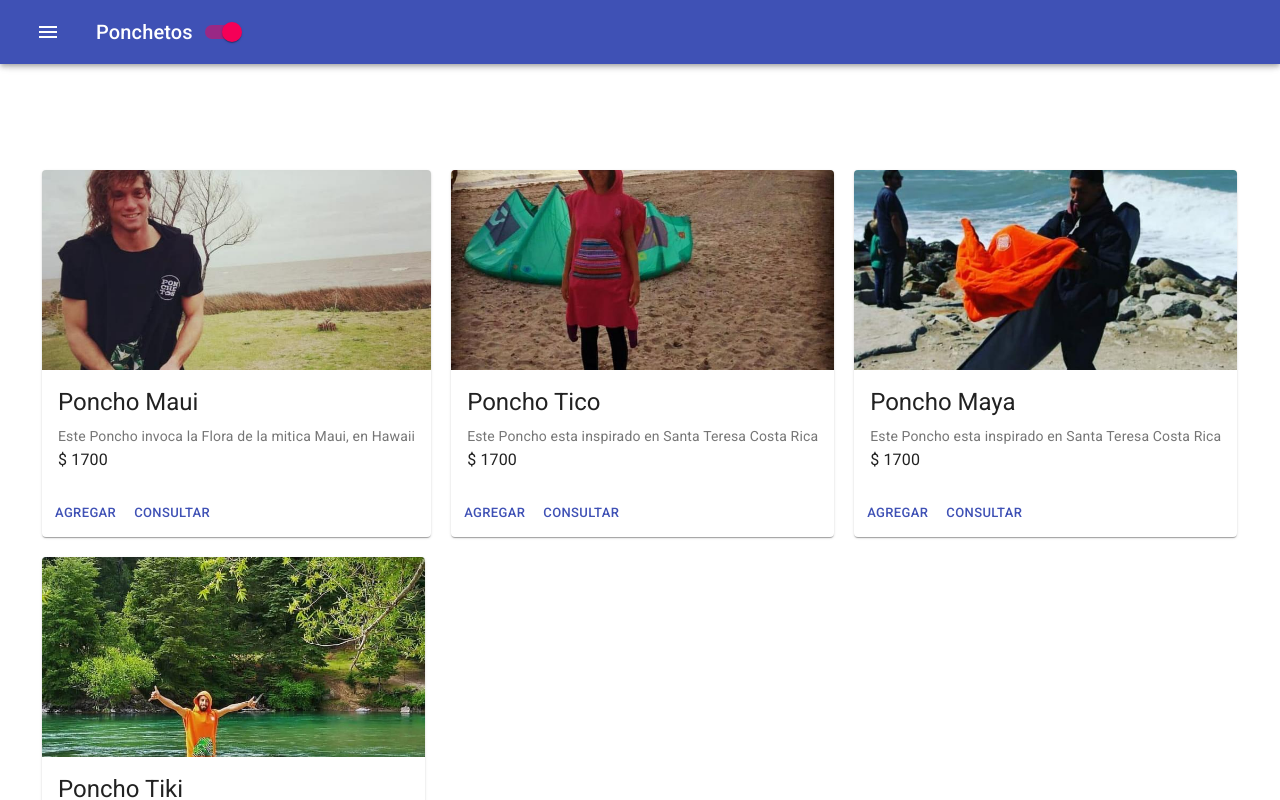
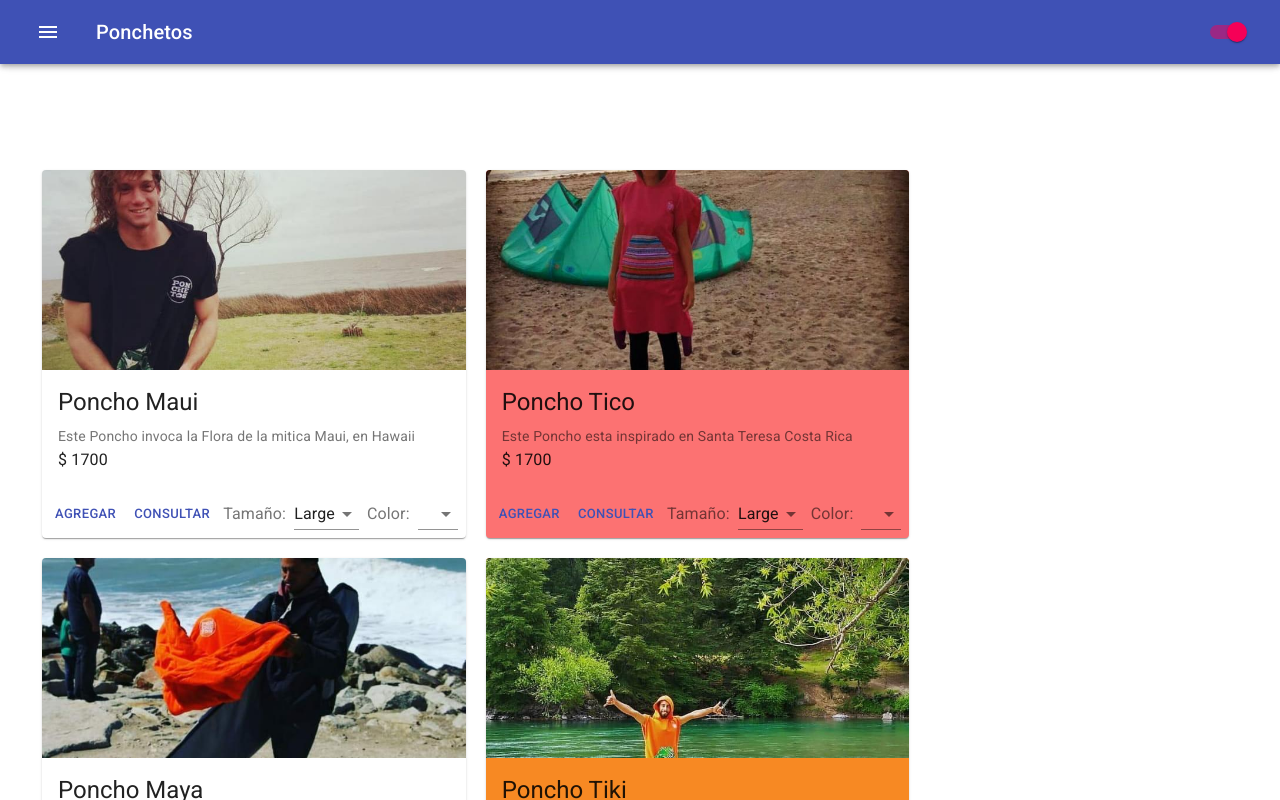
Before and after one commit to sammartfrank/ponchetos, a React app: page / in a window 1280 px wide. Shown: the top 800 px of the page. Built offline with nearby package versions, Linux system fonts and the light colour scheme; the HTML template or start-up script is replaced by a standard one.

Commit message:
mueblesSide

```diff
--- a/src/App.tsx
+++ b/src/App.tsx
@@ -4,6 +4,7 @@ import { Container } from '@material-ui/core';
 import Home from './components/Home/Home';
 import Appbar from './components/AppBar/AppBar';
 import Footer from './components/Footer/Footer';
+import Muebles from './components/Muebles/Muebles';
 
 const App: FC = () => {
   const [state, setState] = useState(true);
@@ -14,10 +15,10 @@ const App: FC = () => {
     <Container maxWidth="lg">
       <Appbar
         checked={state}
-        appName={state ? 'Ponchetos' : 'Camila Quilez'}
+        appName={state ? 'Ponchetos' : 'Camila Quilez Muebles'}
         handleChange={handleChange}
       />
-      <Home />
+      {state ? <Home /> : <Muebles />}
       <Footer />
     </Container>
   );
--- a/src/components/AppBar/AppBar.tsx
+++ b/src/components/AppBar/AppBar.tsx
@@ -13,13 +13,13 @@ import { createStyles, makeStyles, Theme } from '@material-ui/core/styles';
 const useStyles = makeStyles((theme: Theme) =>
   createStyles({
     root: {
-      flexGrod: 1
+      flexGrow: 1
     },
     menuButton: {
       marginRight: theme.spacing(3)
     },
     title: {
-      flexGrod: 1
+      flexGrow: 1
     }
   })
 );
--- a/src/components/Footer/Footer.tsx
+++ b/src/components/Footer/Footer.tsx
@@ -5,7 +5,11 @@ import InstagramIcon from '@material-ui/icons/Instagram';
 
 const useStyles = makeStyles((theme: Theme) =>
   createStyles({
-    root: {}
+    root: {
+      display: 'flex',
+      justifyContent: 'center',
+      flexGrow: 1
+    }
   })
 );
 const Footer: FC = () => {
--- a/src/components/Home/Home.tsx
+++ b/src/components/Home/Home.tsx
@@ -1,5 +1,5 @@
 import React, { FC } from 'react';
-import { Typography, Grid } from '@material-ui/core';
+import { Typography, Grid, Backdrop } from '@material-ui/core';
 import { makeStyles, createStyles, Theme } from '@material-ui/core/styles';
 import Item from '../Item/Item';
 
@@ -30,22 +30,22 @@ const Home: FC = () => {
       <Grid container>
         <Grid item>
           <Item
-            ponchoColor="Azul"
+            ponchoColor="Negro"
             ponchoName="Poncho Maui"
             ponchoDescription={MauiDescription}
             ponchoPrice={1700}
             ponchoImage={mauiImage}
-            ponchoSize="L"
+            ponchoSize="Large"
           />
         </Grid>
         <Grid item>
           <Item
-            ponchoColor="Negro"
+            ponchoColor="#fc7272"
             ponchoName="Poncho Tico"
             ponchoDescription={TicoDescription}
             ponchoPrice={1700}
             ponchoImage={ticoImage}
-            ponchoSize="L"
+            ponchoSize="Large"
           />
         </Grid>
         <Grid item>
@@ -55,17 +55,17 @@ const Home: FC = () => {
             ponchoDescription={TicoDescription}
             ponchoPrice={1700}
             ponchoImage={mayaImage}
-            ponchoSize="L"
+            ponchoSize="Large"
           />
         </Grid>
         <Grid item>
           <Item
-            ponchoColor="Negro"
+            ponchoColor="#f78923"
             ponchoName="Poncho Tiki"
             ponchoDescription={TicoDescription}
             ponchoPrice={1700}
             ponchoImage={tikiImage}
-            ponchoSize="L"
+            ponchoSize="Large"
           />
         </Grid>
       </Grid>
--- a/src/components/Item/Item.tsx
+++ b/src/components/Item/Item.tsx
@@ -1,4 +1,4 @@
-import React, { FC } from 'react';
+import React, { FC, useState, useEffect } from 'react';
 import { makeStyles } from '@material-ui/core/styles';
 import Card from '@material-ui/core/Card';
 import CardActionArea from '@material-ui/core/CardActionArea';
@@ -7,10 +7,11 @@ import CardContent from '@material-ui/core/CardContent';
 import CardMedia from '@material-ui/core/CardMedia';
 import Button from '@material-ui/core/Button';
 import Typography from '@material-ui/core/Typography';
+import { InputLabel, Select, MenuItem } from '@material-ui/core';
 
 const useStyles = makeStyles({
   root: {
-    maxWidth: 450,
+    maxWidth: 780,
     margin: 10
   },
   media: {
@@ -35,9 +36,33 @@ const Item: FC<Props> = ({
   ponchoColor
 }) => {
   const classes = useStyles();
+  const [size, setSize] = useState(ponchoSize);
+  const [price, setPrice] = useState(ponchoPrice);
+  const [color, setColor] = useState(ponchoColor);
+
+  useEffect(() => {
+    switch (size) {
+      case 'Small':
+        setPrice(1200);
+      case 'Medium':
+        return setPrice(1500);
+      default:
+        setPrice(1700);
+    }
+  }, [size]);
+
+  const handleChange = (event: React.ChangeEvent<{ value: unknown }>) => {
+    setSize(event.target.value as string);
+  };
+
+  const handleColor = (event: React.ChangeEvent<{ value: unknown }>) => {
+    setColor(event.target.value as string);
+  };
+
+  const handleReset = () => setColor(ponchoColor);
 
   return (
-    <Card className={classes.root}>
+    <Card className={classes.root} style={{ background: `${color}` }}>
       <CardActionArea>
         <CardMedia
           className={classes.media}
@@ -51,8 +76,8 @@ const Item: FC<Props> = ({
           <Typography variant="body2" color="textSecondary" component="p">
             {ponchoDescription}
           </Typography>
-          <Typography variant="subtitle1" color="textPrimary" component="h5">
-            $ {ponchoPrice}
+          <Typography variant="subtitle1" color="textPrimary" component="h3">
+            $ {price}
           </Typography>
         </CardContent>
       </CardActionArea>
@@ -63,6 +88,30 @@ const Item: FC<Props> = ({
         <Button size="small" color="primary">
           Consultar
         </Button>
+        <InputLabel id="select-label">Tamaño:</InputLabel>
+        <Select
+          labelId="select-label"
+          id="select"
+          value={size}
+          onChange={handleChange}
+        >
+          <MenuItem value="Small">Small</MenuItem>
+          <MenuItem value="Medium">Medium</MenuItem>
+          <MenuItem value="Large">Large</MenuItem>
+        </Select>
+        <InputLabel id="select-label">Color:</InputLabel>
+        <Select
+          labelId="select-label"
+          id="select"
+          value={color}
+          placeholder="color"
+          onChange={handleColor}
+        >
+          <MenuItem value="#ffffff">Negro</MenuItem>
+          <MenuItem value="#4287f5">Azul</MenuItem>
+          <MenuItem value="#7d0606">Bordo</MenuItem>
+          <MenuItem value="#e8e03f">Amarillo</MenuItem>
+        </Select>
       </CardActions>
     </Card>
   );
--- /dev/null
+++ b/src/components/Muebles/Muebles.tsx
@@ -0,0 +1,38 @@
+import React, { FC } from 'react';
+
+import { createStyles, makeStyles, Theme } from '@material-ui/core/styles';
+import { Typography, Container } from '@material-ui/core';
+
+const useStyles = makeStyles((theme: Theme) =>
+  createStyles({
+    root: {
+      marginTop: theme.spacing(20)
+    }
+  })
+);
+
+const Muebles: FC = () => {
+  const classes = useStyles();
+  return (
+    <div className={classes.root}>
+      <Container maxWidth="md">
+        <Typography variant="h2" component="h4">
+          Camil a<span style={{ color: 'red' }}>Quilez</span> traigo unos
+          muebles...
+        </Typography>
+        <div>
+          <img
+            src="https://images.unsplash.com/photo-1546121519-91d95d8fa183?ixlib=rb-1.2.1&ixid=eyJhcHBfaWQiOjEyMDd9&auto=format&fit=crop&w=1050&q=80"
+            alt=""
+          />
+          <img
+            src="https://images.unsplash.com/photo-1557434440-d4d48e6578b5?ixlib=rb-1.2.1&ixid=eyJhcHBfaWQiOjEyMDd9&auto=format&fit=crop&w=675&q=80"
+            alt=""
+          />
+        </div>
+      </Container>
+    </div>
+  );
+};
+
+export default Muebles;
```
Also changed, not shown: 1 other file (tests, documents, lock files or other folders).
